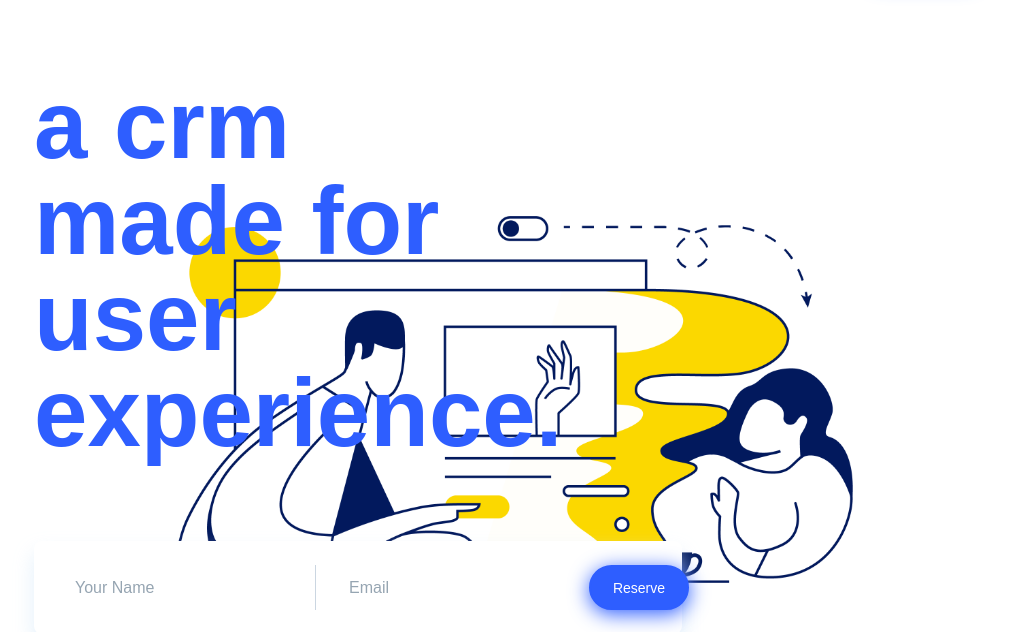
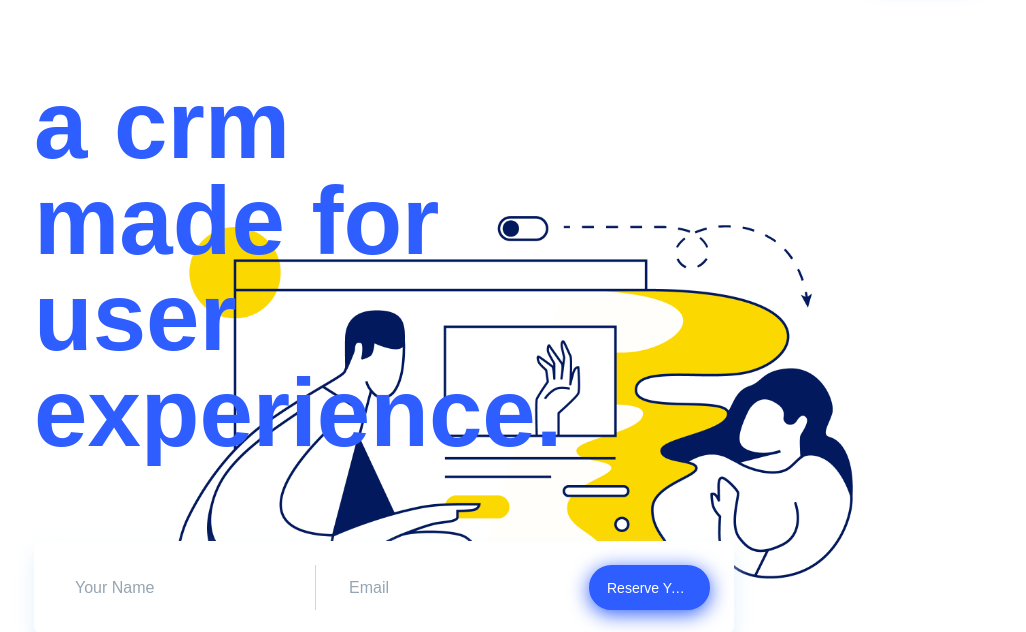
Before and after one commit to FrankAdamo/loopuin-website, a website: page index.html in a window 1280 px wide. Shown: the part 163-795 px from the top of the page, without its empty margins (126-1152 px from the left). Drawn offline with Linux system fonts and the light colour scheme; files whose address does not match are found by name; a web font is replaced by a local one.

Commit message:
Button verbage and styling

```diff
--- a/css/index.css
+++ b/css/index.css
@@ -334,7 +334,7 @@ nav {
           max-width: initial;
           margin: 48px auto 0; } }
     .page-header .content .form {
-      max-width: 600px;
+      max-width: 652px;
       margin-top: 80px;
       background-color: #fff;
       padding: 24px;
--- a/index.html
+++ b/index.html
@@ -61,7 +61,7 @@
                             <input class="input-textbox" type="text" name="email" placeholder="Email" />
                             <input class="button primary-button g-recaptcha"
                                 data-sitekey="6LcJv8IUAAAAAGwTas0JBwob7Kug-lF6yAZwze3o" data-callback='onSubmit'
-                                type="submit" value="reserve" />
+                                type="submit" value="Reserve Your Spot" />
                         </form>
                     </div>
                     <p class="text-gray">Reserve your spot and receive a 5% discount on any package in addition to any
--- a/scss/styles.scss
+++ b/scss/styles.scss
@@ -415,7 +415,7 @@ nav {
     }
 
     .form {
-      max-width: 600px;
+      max-width: 652px;
       margin-top: 80px;
       background-color: #fff;
       padding: 24px;
```
Also changed, not shown: css/styles.css.
